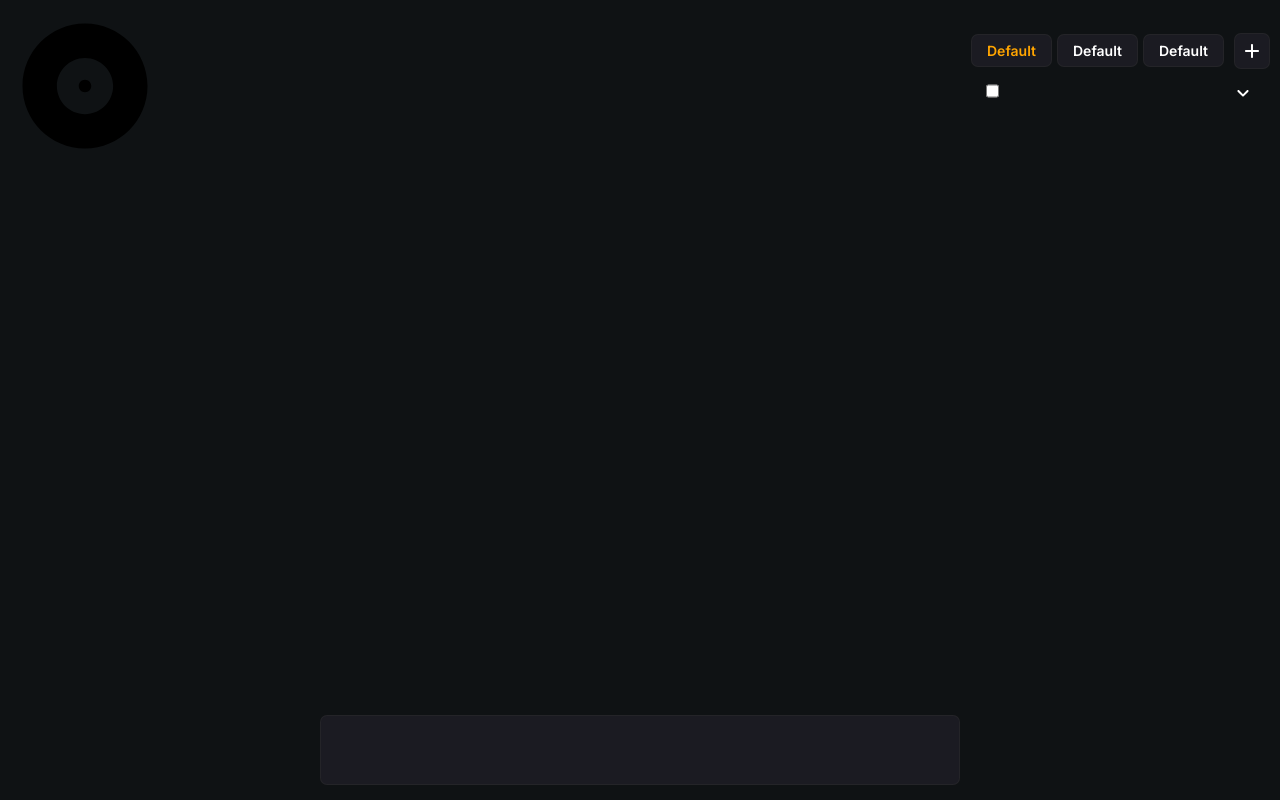
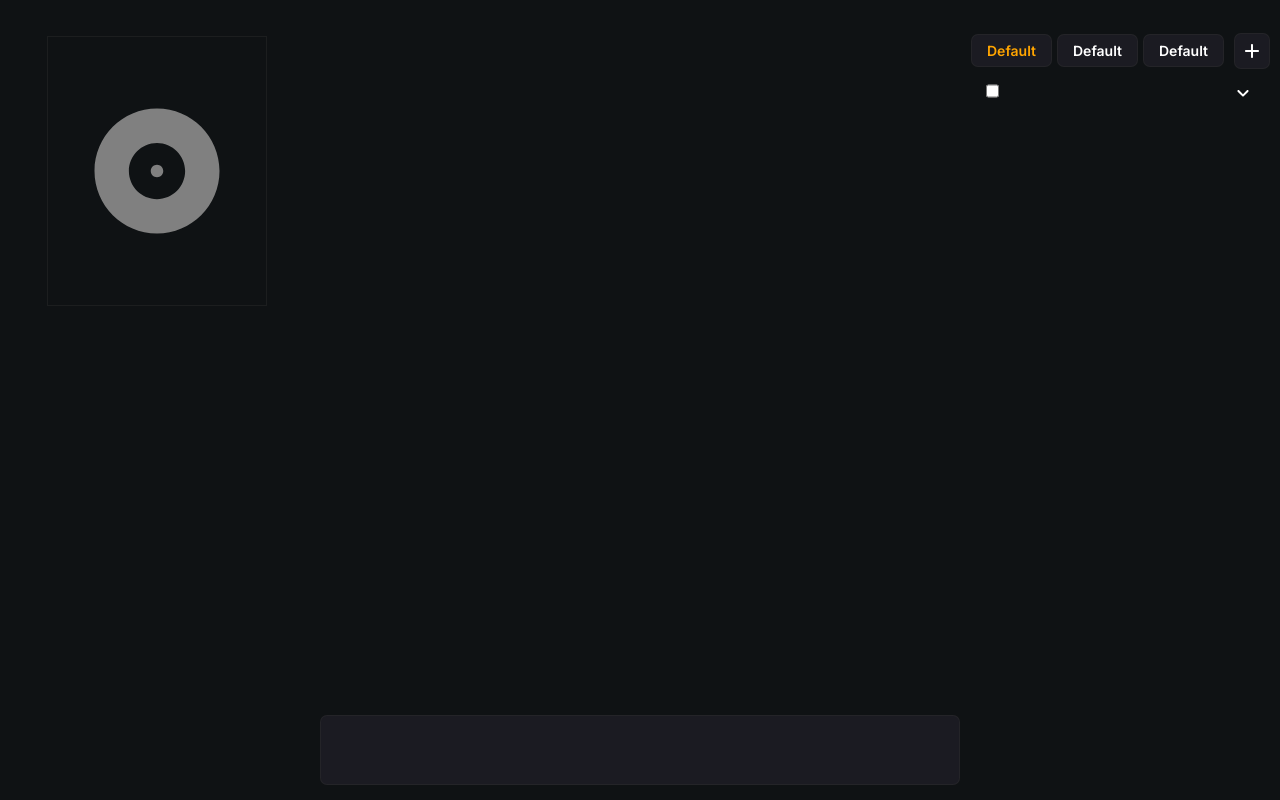
Before and after one commit to Ceft7412/music-player, a Next.js app: page / in a window 1280 px wide. Built offline with nearby package versions, Linux system fonts and the light colour scheme.

Commit message:
Update _content.scss

```diff
--- a/src/resources/sass/_content.scss
+++ b/src/resources/sass/_content.scss
@@ -33,13 +33,24 @@
           justify-content: center;
           border-radius: 15px;
           color: black;
+
           .row__flex_row_left-flex {
             height: 97%;
             width: 100%;
             align-self: center;
             padding-bottom: 20px;
-            // background-color: rgba(0, 0, 0, 0.831);
-            border-radius: 15px;
+            display: flex;
+            justify-content: center;
+            .row__flex_row_left-header {
+              width: 75%;
+              height: 270px;
+              margin-top: 25px;
+              color: gray;
+              display: flex;
+              justify-content: center;
+              align-items: center;
+              border: 1px solid rgba(51, 51, 51, 0.379);
+            }
           }
         }
 
```
